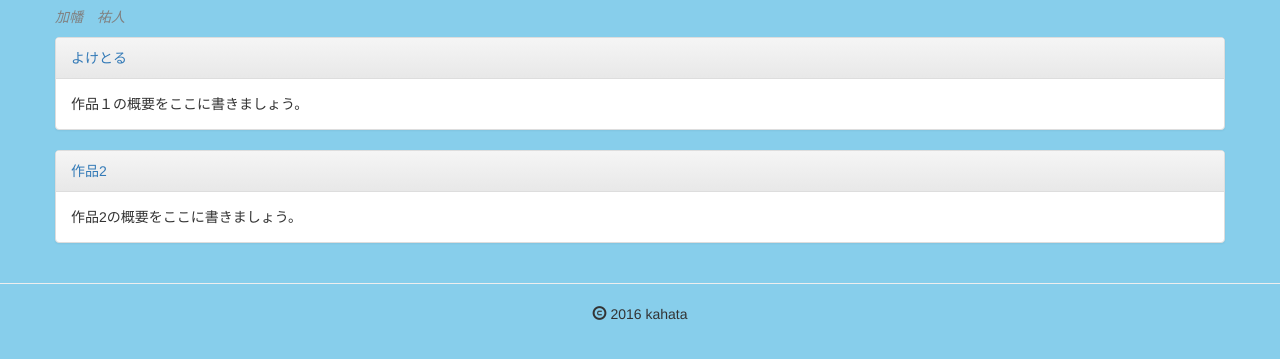
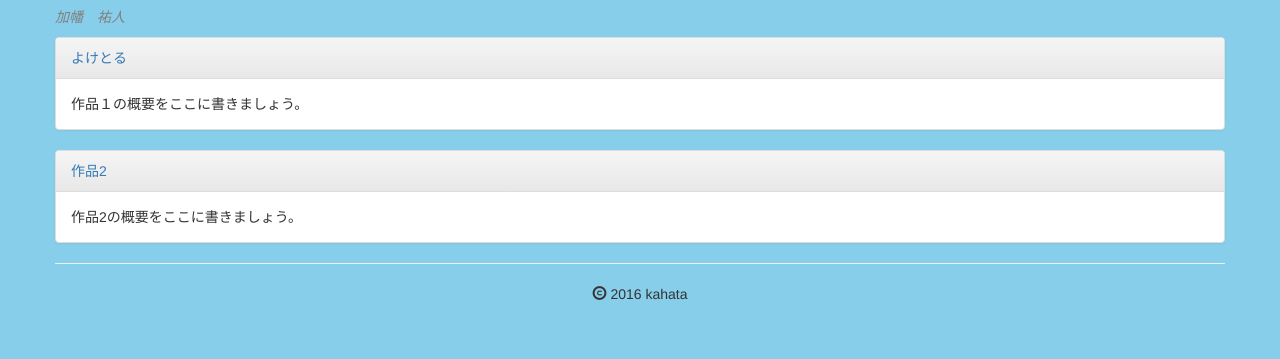
Before and after one commit to khtaaa/khtaaa.github.io, a plain HTML site: page index.html in a window 1280 px wide. Shown: the part 93-452 px from the top of the page. Drawn offline with nearby package versions, Linux system fonts and the light colour scheme.

```diff
--- a/index.html
+++ b/index.html
@@ -42,9 +42,11 @@
       </div>
     </div>
 
+
+            <hr>
+            <div class="text-center"id="footer"><span class="glyphicon glyphicon-copyright-mark"></span> 2016 kahata</div>
+
           </div>
             </div>
-            <hr>
-            <div class="container text-center"id="footer"><span class="glyphicon glyphicon-copyright-mark"></span> 2016 kahata</div>
   </body>
 </html>
```
Also changed, not shown: Koala.jpg (added), 1 other file.
